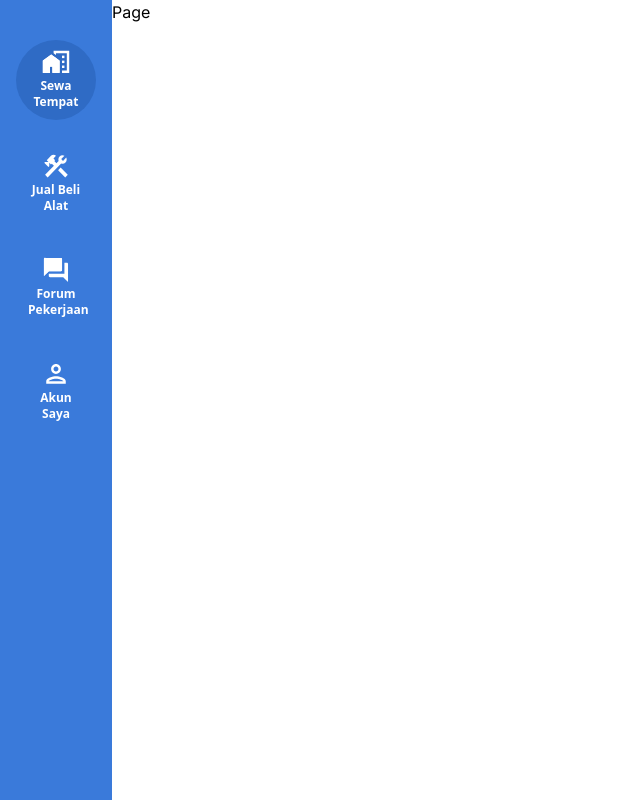
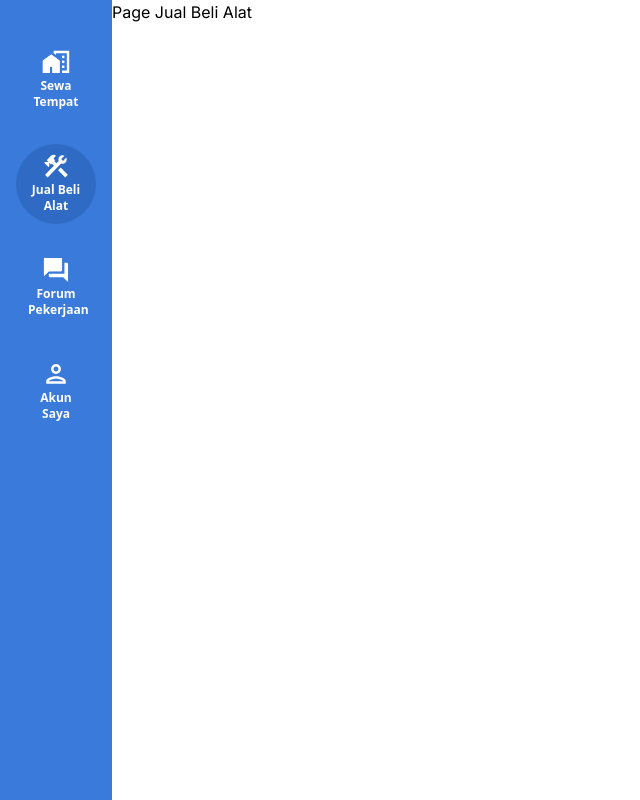
Before and after one commit to Briliant22/usAHA-frontend, a Next.js app: page /jual-beli-alat in a window 1280 px wide. Shown: the whole page, without its empty margins (0-640 px from the left). Built offline with nearby package versions, Linux system fonts and the light colour scheme.

Commit message:
fix: fix navbar button

```diff
--- a/src/app/(withNavbar)/jual-beli-alat/page.tsx
+++ b/src/app/(withNavbar)/jual-beli-alat/page.tsx
@@ -2,6 +2,6 @@ import React from 'react'
 
 export default function Page() {
   return (
-    <div>Page</div>
+    <div>Page Jual Beli Alat</div>
   )
 }
--- a/src/app/(withNavbar)/layout.tsx
+++ b/src/app/(withNavbar)/layout.tsx
@@ -1,5 +1,6 @@
+import { Navbar } from "@/components/navbar";
 import React from "react";
-import { Navbar } from "@/components/navbar";
+
 
 interface LayoutProps {
     children: React.ReactNode;
--- a/src/components/isomorphic/navbarButton.tsx
+++ b/src/components/isomorphic/navbarButton.tsx
@@ -11,7 +11,7 @@ const navbarButtonStyle = tv({
     }
 })
 
-interface NavbarButtonProps extends React.HTMLAttributes<HTMLDivElement> {
+interface NavbarButtonProps extends React.HTMLAttributes<HTMLButtonElement> {
     isActive: boolean,
     icon: React.ReactNode,
     label: string
@@ -19,13 +19,13 @@ interface NavbarButtonProps extends React.HTMLAttributes<HTMLDivElement> {
 
 export const NavbarButton: React.FC<NavbarButtonProps> = ({isActive, icon, label, ...props}) => {
   return (
-    <div className={navbarButtonStyle({isActive})} {...props}>
+    <button className={navbarButtonStyle({isActive})} {...props}>
       <div className="flex items-center justify-center w-8 h-8">
         {icon}
       </div>
       <p className="text-white font-semibold text-center text-xs w-14 font-inter">
         {label}
       </p>
-    </div>
+    </button>
   )
 }
--- a/src/components/navbar.tsx
+++ b/src/components/navbar.tsx
@@ -1,38 +1,39 @@
+"use client"
+
 import React from 'react'
 import Image from "next/image";
+import Link from "next/link"
+import { usePathname } from 'next/navigation'
 import { NavbarButton } from './isomorphic/navbarButton'
 
-export const Navbar = () => {
+type NavItem = {
+    path: string;
+    icon: string;
+    label: string;
+}
+
+const navItems: NavItem[] = [
+    { path: '/sewa-tempat', icon: '/navbarIcons/sewaTempat.svg', label: 'Sewa Tempat' },
+    { path: '/jual-beli-alat', icon: '/navbarIcons/jualBeliAlat.svg', label: 'Jual Beli Alat' },
+    { path: '/forum-pekerjaan', icon: '/navbarIcons/forumPekerjaan.svg', label: 'Forum Pekerjaan' },
+    { path: '/akun-saya', icon: '/navbarIcons/akunSaya.svg', label: 'Akun Saya' },
+]
+
+export const Navbar: React.FC = () => {
+    const pathname = usePathname()
     return (
         <div className="bg-[#3A7ADA] h-screen w-28 pt-10 flex flex-col gap-6">
+            {navItems.map((item) => (
+                <Link href={item.path} key={item.path} passHref>
                 <NavbarButton
-        isActive={true}
+                    isActive={pathname === item.path}
                     icon={
-        <Image src="/navbarIcons/sewaTempat.svg" alt="icon" width={30} height={30}/>
+                    <Image src={item.icon} alt={item.label} width={30} height={30}/>
                     }
-        label="Sewa Tempat"
+                    label={item.label}
                 />
-    <NavbarButton
-        isActive={false}
-        icon={
-        <Image src="/navbarIcons/jualBeliAlat.svg" alt="icon" width={30} height={30}/>
-        }
-        label="Jual Beli Alat"
-    />
-    <NavbarButton
-        isActive={false}
-        icon={
-        <Image src="/navbarIcons/forumPekerjaan.svg" alt="icon" width={30} height={30}/>
-        }
-        label="Forum Pekerjaan"
-    />
-    <NavbarButton
-        isActive={false}
-        icon={
-        <Image src="/navbarIcons/akunSaya.svg" alt="icon" width={30} height={30}/>
-        }
-        label="Akun Saya"
-    />
+                </Link>
+            ))}
         </div>
     )
 }
```
Lines whose indentation alone changed are shown as unchanged.
